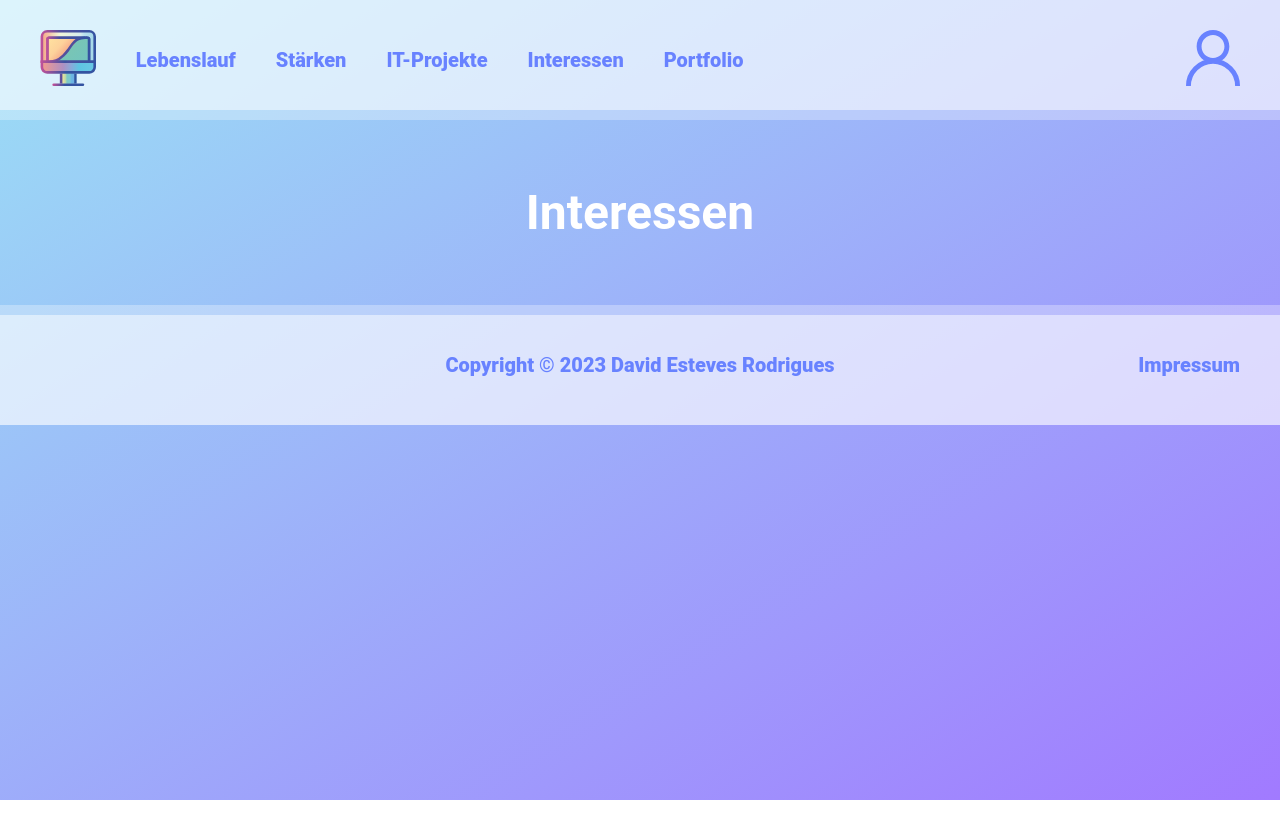
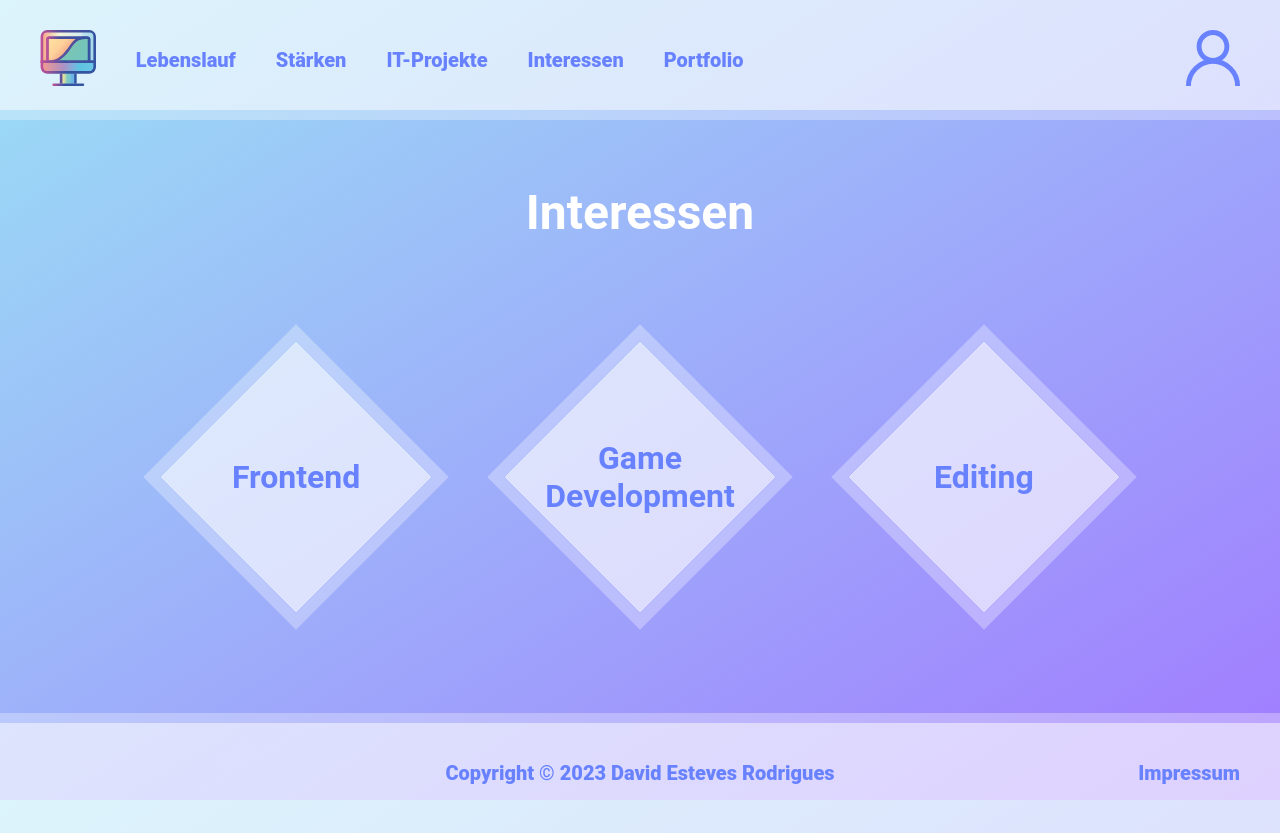
Before and after one commit to daviddresus/portfolio, a React (Create React App) app: page /interessen in a window 1280 px wide. Before the commit the page ends 800 px from the top, so only its background shows below. Built offline with nearby package versions, Linux system fonts and the light colour scheme.

Commit message:
started Interessen Page (no functionality yet)

```diff
--- a/src/Pages/Interessen/Interessen.css
+++ b/src/Pages/Interessen/Interessen.css
@@ -0,0 +1,33 @@
+#all_interest_boxes
+{
+    display: flex;
+    justify-content: center;
+    gap: 10vw;
+    margin-top: 10%;
+    margin-bottom: 10%;
+}
+
+.interest_box
+{
+  width: 15vw;
+  height: 15vw;
+  transform: rotateZ(45deg);
+  background-color: rgba(255, 255, 255, 0.65);
+  display: flex;
+  text-align: center;
+  align-items: center;
+  justify-content: center;
+  border: 1vw solid rgba(255, 255, 255, 0.3);
+  /*makes it so that the border isn't on top of the div*/
+  background-clip: padding-box;
+  transition-duration: 0.5s;
+}
+
+.intereset_title
+{
+  color: #6882FF;
+  font-size: 4vh;
+  font-weight: 600;
+  transform: rotateZ(-45deg);
+  transition-duration: 0.5s;
+}
--- a/src/Pages/Interessen/Interessen.js
+++ b/src/Pages/Interessen/Interessen.js
@@ -3,6 +3,22 @@ import Title from '../../Components/Title/Title.js';
 
 export default function Interessen() {
   return (
-    <Title text="Interessen"/>
+    <div>
+      <Title text="Interessen" />
+
+      <div id='all_interest_boxes'>
+        <div className='interest_box'>
+          <p className='intereset_title'>Frontend</p>
+        </div>
+
+        <div className='interest_box'>
+          <p className='intereset_title'>Game Development</p>
+        </div>
+
+        <div className='interest_box'>
+          <p className='intereset_title'>Editing</p>
+        </div>
+      </div>
+    </div>
   )
 }
```
